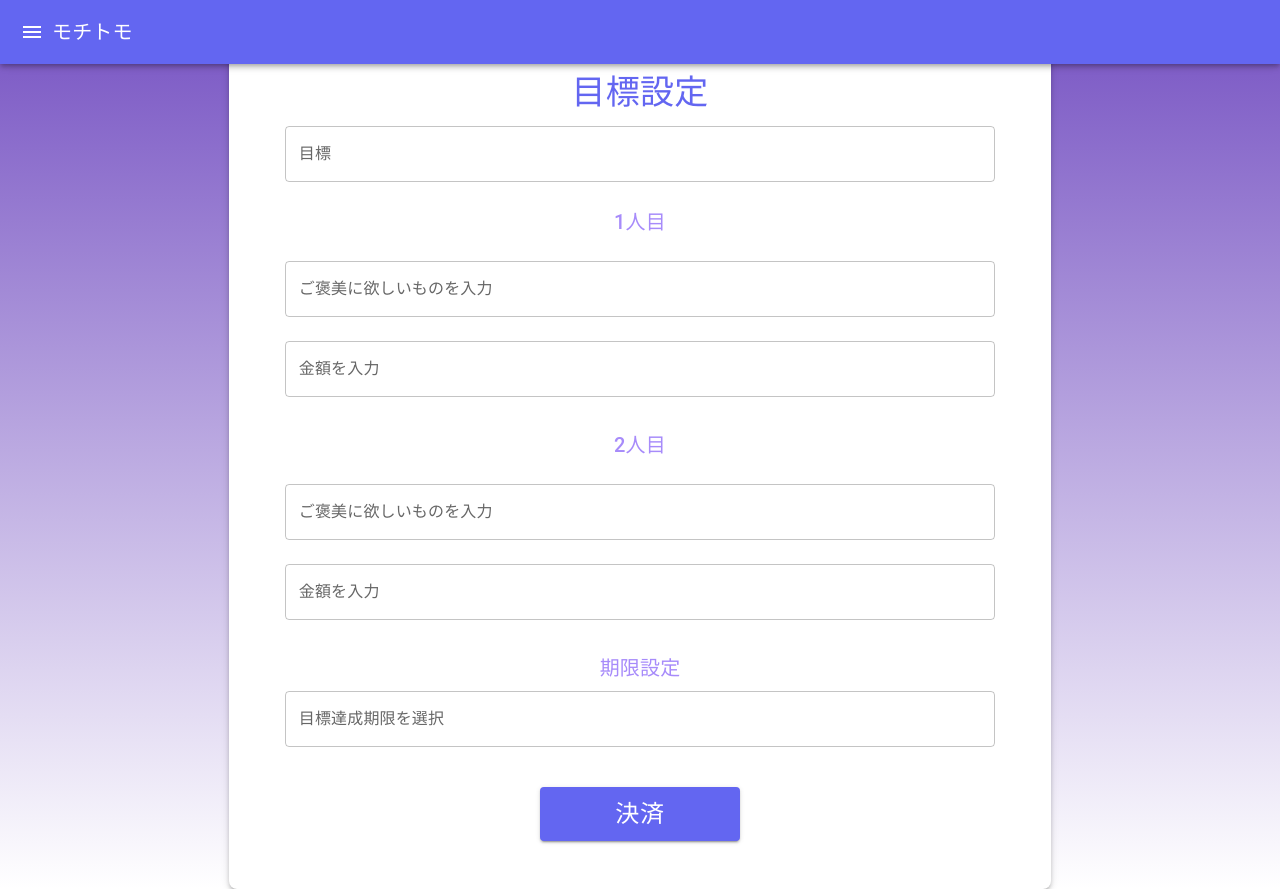
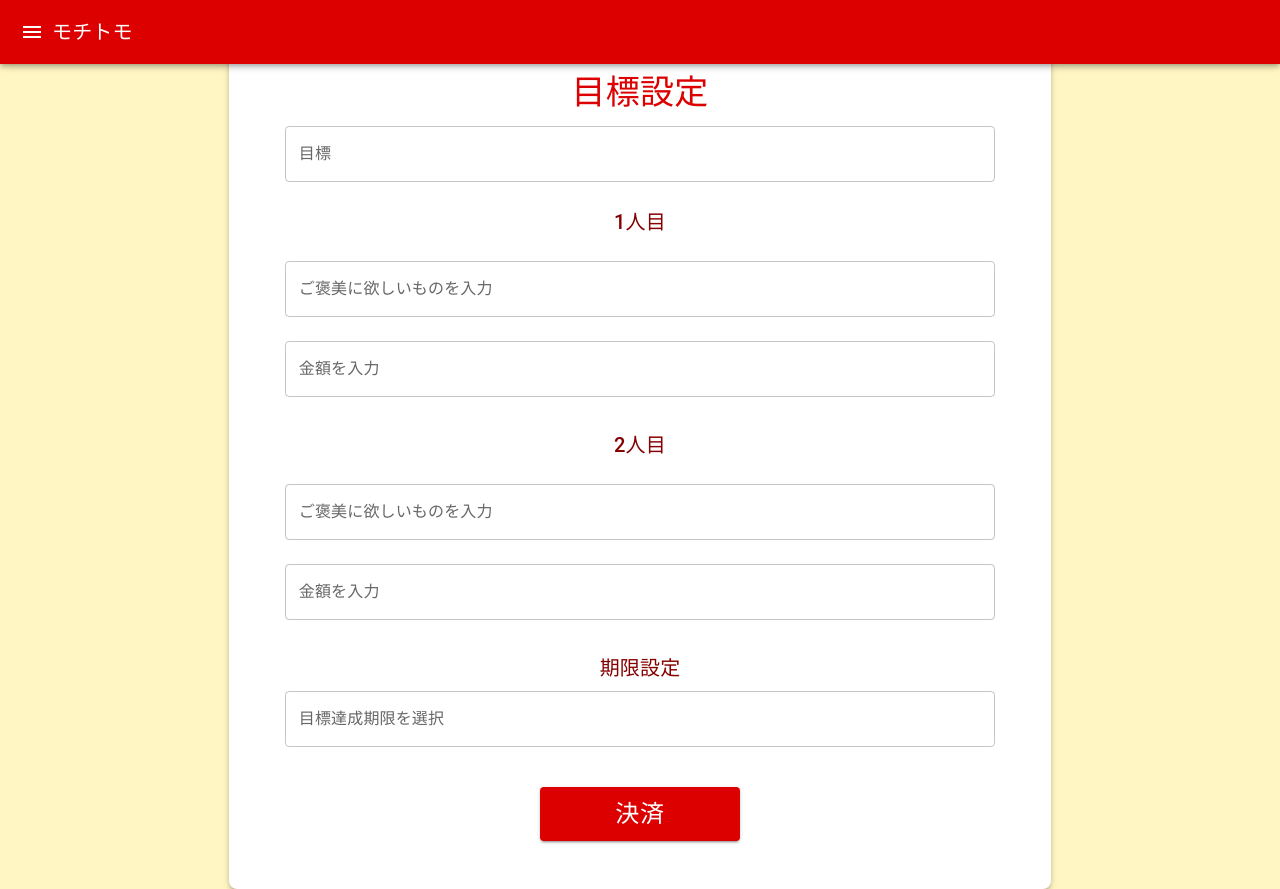
Before and after one commit to Kanato06/docomo-frontier, a React (Vite) app: page /goal-setting in a window 1280 px wide. Built offline with nearby package versions, Linux system fonts and the light colour scheme; no server answers; what aws-amplify would draw is missing.

Commit message:
settle color

```diff
--- a/src/App.tsx
+++ b/src/App.tsx
@@ -9,10 +9,11 @@ import HelpPage from "./pages/HelpPage";
 const theme = createTheme({
   palette: {
     primary: {
-      main: "#6366F1", // プライマリカラー
+      main: "#DC0000", // プライマリカラー
     },
     secondary: {
-      main: "#A78BFA", // セカンダリカラー
+      main: "#FFDB89", // セカンダリカラー
+      dark: "#850000",
     },
     background: {
       default: "#EEF2FF", // 全体の背景色
--- a/src/components/Header.tsx
+++ b/src/components/Header.tsx
@@ -62,6 +62,10 @@ const Header: React.FC = () => {
           <ListItem
             component="button"
             onClick={() => headerHandleNavigation("/goal-setting")}
+            sx={{
+              color: "primary",
+              backgroundColor: "primary",
+            }}
           >
             <ListItemText primary="目標設定" />
           </ListItem>
--- a/src/index.css
+++ b/src/index.css
@@ -1,6 +1,6 @@
 body {
   margin: 0;
-  background: linear-gradient(180deg, rgb(117, 81, 194), rgb(255, 255, 255));
+  background: #fff6c3;
   display: flex;
   font-family: Inter, system-ui, Avenir, Helvetica, Arial, sans-serif;
   height: auto;
--- a/src/pages/GoalSettingPage.tsx
+++ b/src/pages/GoalSettingPage.tsx
@@ -50,7 +50,7 @@ const GoalSettingPage: React.FC = () => {
 
   const renderAmazonFields = (person: number) => (
     <Grid item xs={12} key={person}>
-      <Typography variant="h6" gutterBottom color="secondary">
+      <Typography variant="h6" gutterBottom color="secondary.dark">
         {person}人目
       </Typography>
       <TextField
@@ -113,7 +113,7 @@ const GoalSettingPage: React.FC = () => {
               component="h1"
               gutterBottom
               align="center"
-              color="secondary"
+              color="secondary.dark"
             >
               期限設定
             </Typography>
```
